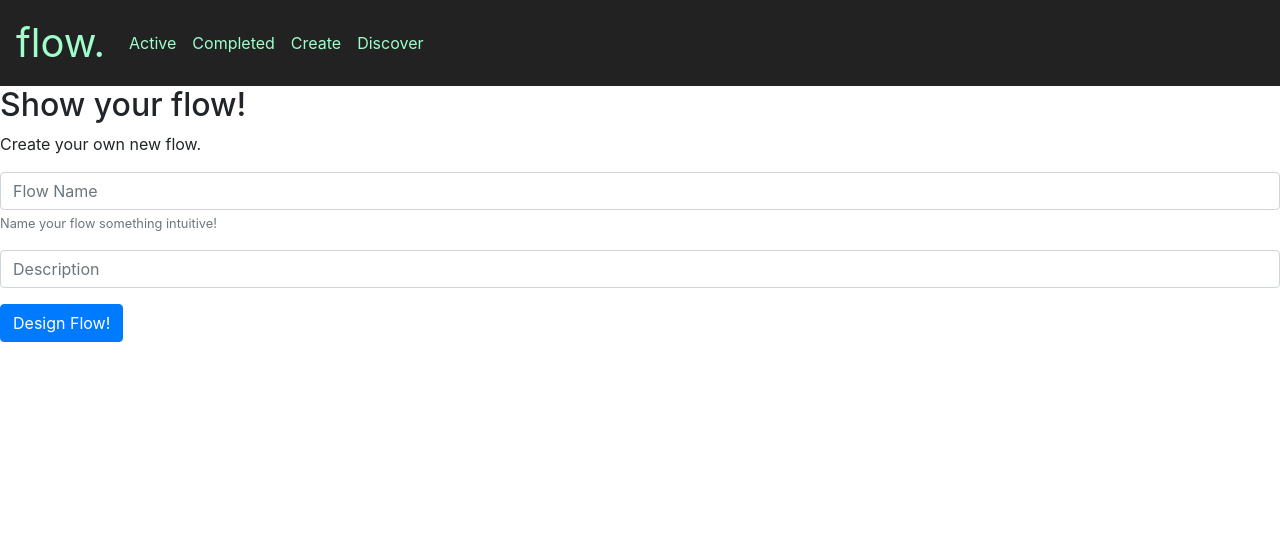
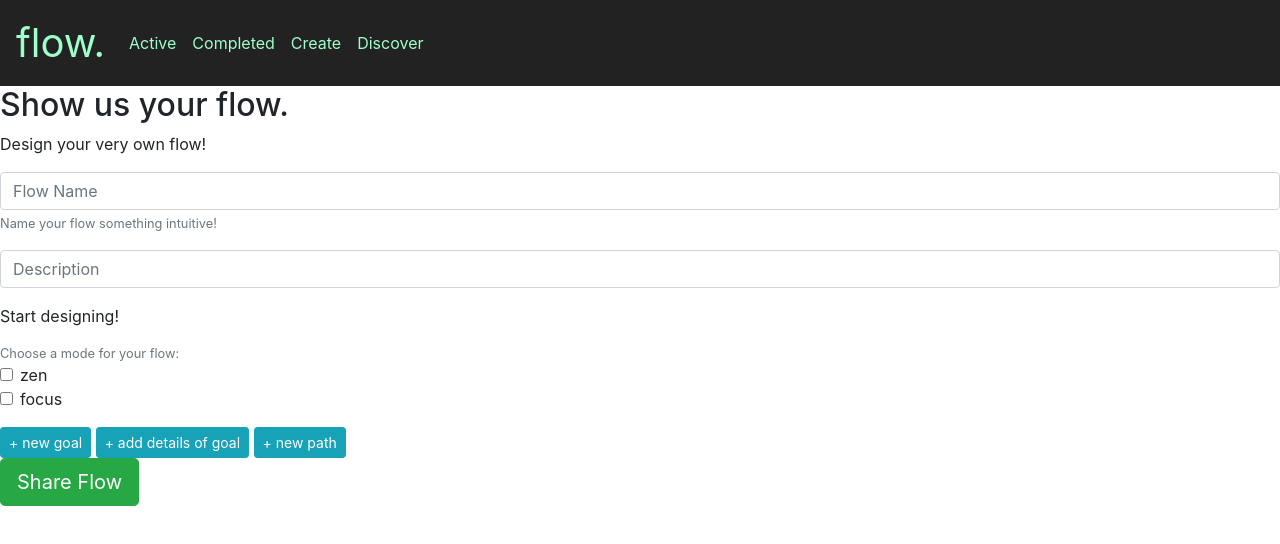
Before and after one commit to preethi-d/covidHack, a React (Create React App) app: page /create in a window 1280 px wide. Shown: the top 544 px of the page. Built offline with nearby package versions, Linux system fonts and the light colour scheme.

Commit message:
Add buttons to design flow in create page

```diff
--- a/src/Create.js
+++ b/src/Create.js
@@ -4,8 +4,8 @@ import Button from 'react-bootstrap/Button';
 
 export const Create = () => (
     <>
-      <h2>Show your flow!</h2>
-      <p>Create your own new flow.</p>
+      <h2>Show us your flow.</h2>
+      <p>Design your very own flow!</p>
       <Form>
         <Form.Group controlId="formBasicEmail">
           <Form.Control type="Flow Name" placeholder="Flow Name" />
@@ -18,10 +18,23 @@ export const Create = () => (
           <Form.Control type="Description" placeholder="Description" />
         </Form.Group>
         <Form.Group controlId="formBasicCheckbox">
-         </Form.Group>
-        <Button variant="primary" type="submit">
-          Design Flow!
-        </Button>
+        </Form.Group>
       </Form>
+      <p>Start designing!</p>
+      <Form.Text className="text-muted">
+        Choose a mode for your flow:
+      </Form.Text>
+      <Form.Group controlId="formBasicCheckbox">
+        <Form.Check type="checkbox" label="zen" />
+        <Form.Check type="checkbox" label="focus" />
+      </Form.Group>
+      <div>
+        <Button variant="info" size="sm">+ new goal</Button>{' '}
+        <Button variant="info" size="sm">+ add details of goal</Button>{' '}
+        <Button variant="info" size="sm">+ new path</Button>{' '}
+      </div>
+      <div>
+        <Button variant="success" size="lg">Share Flow</Button>{' '}
+      </div>
     </>
 )
```
